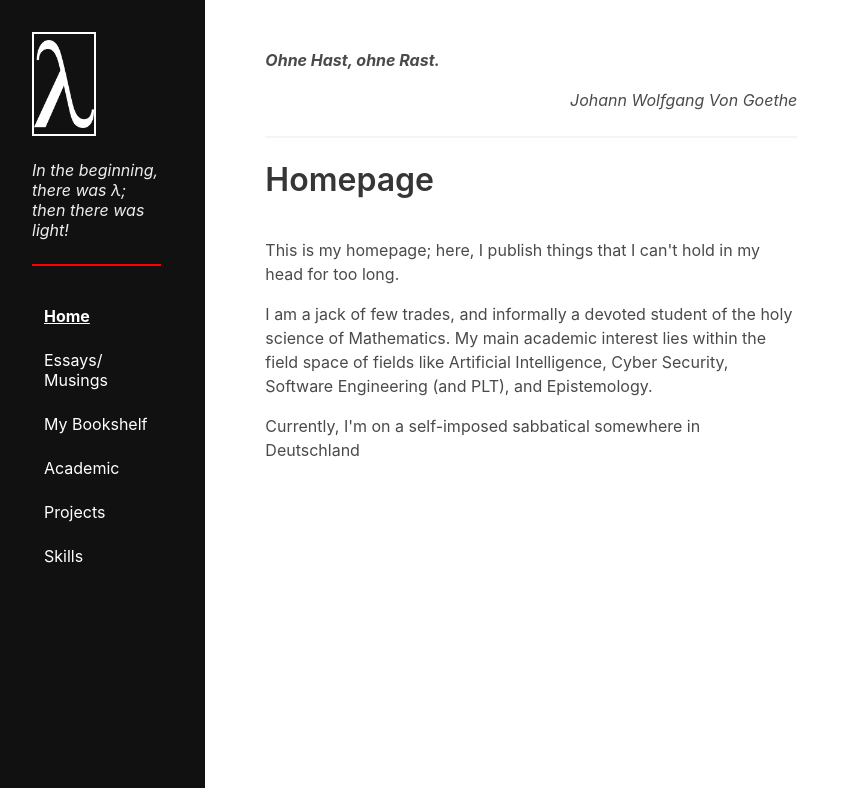
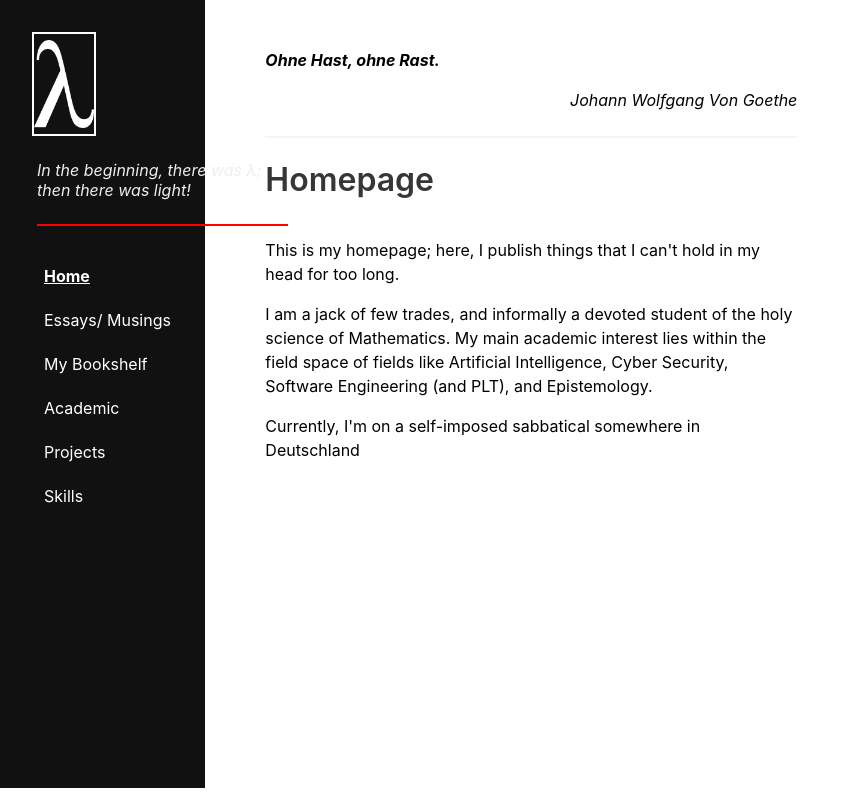
Before and after one commit to davidahmed/personal-homepage, a Vue app: page / in a window 1280 px wide. Shown: the whole page, without its empty margins (0-860 px from the left). Built offline with nearby package versions, Linux system fonts and the light colour scheme.

Commit message:
Made the Navigation bar sticky

```diff
--- a/src/assets/main.scss
+++ b/src/assets/main.scss
@@ -1,7 +1,9 @@
 @import "~bulma/bulma";
+
 
 html, body {
 	height: 100%;
+	color:black;
 }
 
 #app {
@@ -25,3 +27,7 @@ li {
 	bottom: 0;
 	background-color: #111111;
 }
+
+aside {
+	position: fixed;
+}
--- a/src/components/Navigation.vue
+++ b/src/components/Navigation.vue
@@ -1,10 +1,12 @@
 <template>
 	<div>
-		<aside class="menu">
+		<aside class="menu is-paddingless column is-3">
 		<figure class='image is-64x64'><img src='../assets/lambda-white.png'></figure>
 			<ul class="menu-list">
-			<p> In the beginning, there was &lambda;; then there was light! </p>
-			<hr>
+			<div class='lambda-thing'>
+				<p> In the beginning, there was &lambda;; then there was light! </p>
+				<hr>
+			</div>
 			<li><router-link to="/" exact>Home</router-link></li>
 			<li><router-link to="/essays">Essays/ Musings</router-link></li>
 			<li><router-link to="/bookshelf">My Bookshelf</router-link></li>
@@ -51,7 +53,9 @@ img {
 	text-decoration: underline;
 }
 
-
+.lambda-thing{
+	padding-left: 5px;
+}
 
 
 </style>
```
